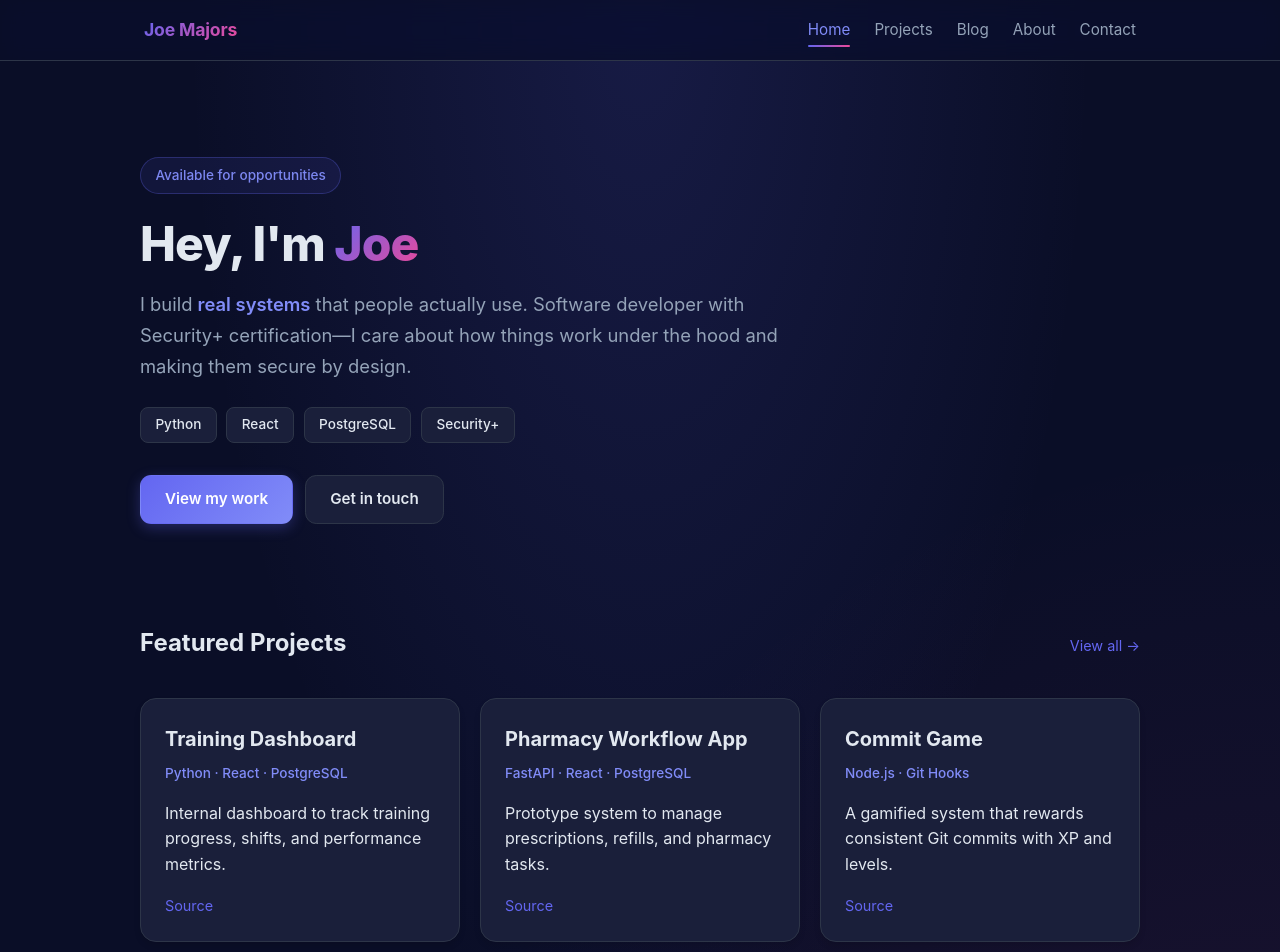
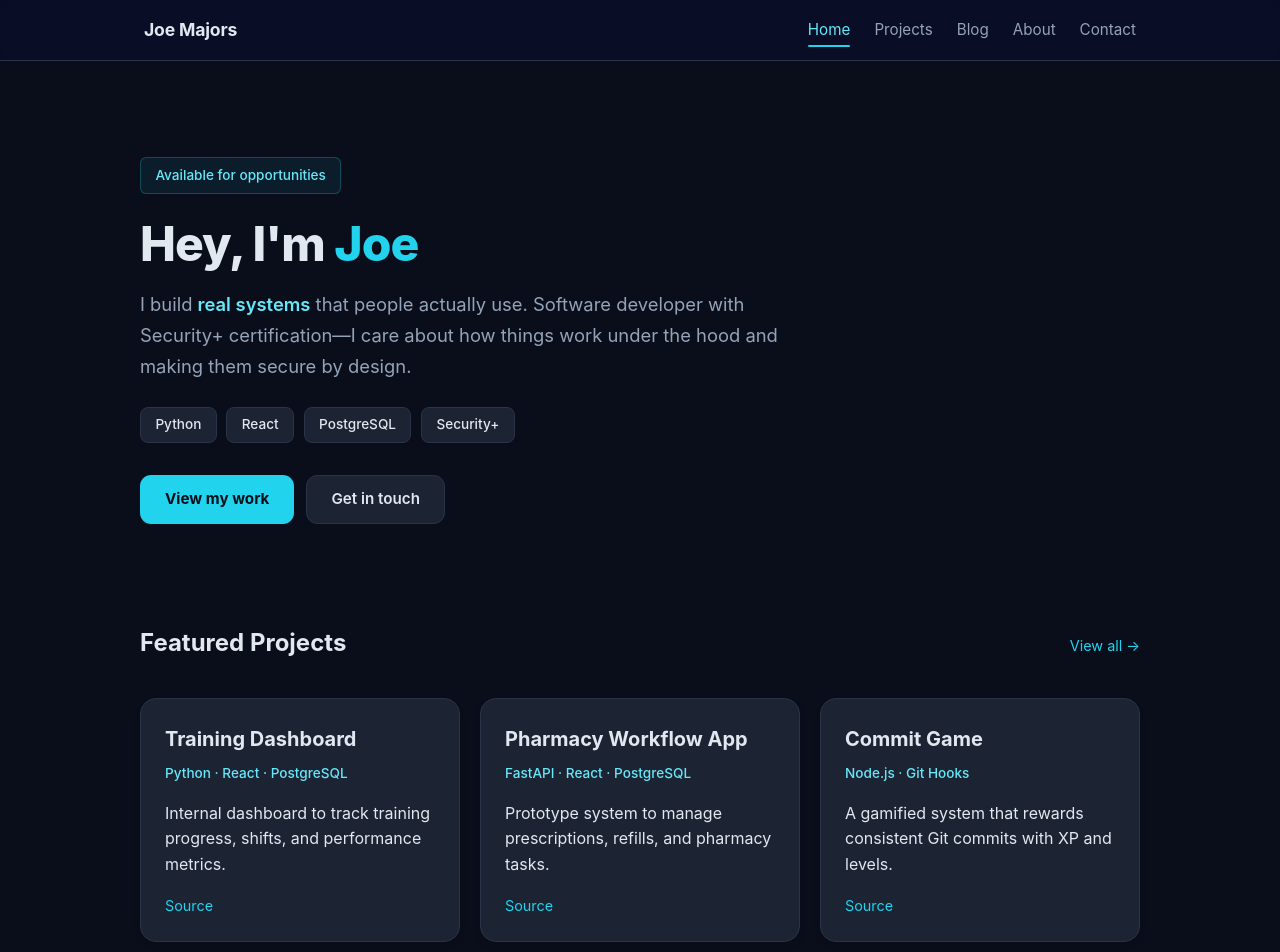
Before and after one commit to DyslexicLemons/Joes-Website, a React (Vite) app: page / in a window 1280 px wide. Shown: the top 952 px of the page. Built offline with nearby package versions, Linux system fonts and the light colour scheme; no server answers.

Commit message:
Add post deletion for admins and fix placeholder footer links

```diff
--- a/src/components/Footer.jsx
+++ b/src/components/Footer.jsx
@@ -6,15 +6,15 @@ function Footer() {
       <div className="container footer-inner">
         <p>© {year} Joe Majors. All rights reserved.</p>
         <p className="footer-links">
-          <a href="https://github.com/YOUR_GITHUB" target="_blank" rel="noreferrer">
+          <a href="https://github.com/DyslexicLemons" target="_blank" rel="noreferrer">
             GitHub
           </a>
           <span>·</span>
-          <a href="https://www.linkedin.com/in/YOUR_LINKEDIN" target="_blank" rel="noreferrer">
+          <a href="https://www.linkedin.com/in/joseph-majors-dfwl13123/" target="_blank" rel="noreferrer">
             LinkedIn
           </a>
           <span>·</span>
-          <a href="mailto:youremail@example.com">Email</a>
+          <a href="mailto:jmajors200@gmail.com">Email</a>
         </p>
       </div>
     </footer>
--- a/src/components/PostCard.jsx
+++ b/src/components/PostCard.jsx
@@ -1,6 +1,6 @@
 import { Link } from "react-router-dom";
 
-function PostCard({ post, isAdmin }) {
+function PostCard({ post, isAdmin, onDelete }) {
   return (
     <article className="card">
       <h3>
@@ -11,9 +11,19 @@ function PostCard({ post, isAdmin }) {
         {post.date} · {post.tags.join(", ")}
       </p>
       <p>{post.excerpt}</p>
-      <Link to={`/blog/${post.slug}`} className="read-more">
-        Read more →
-      </Link>
+      <div className="card-actions">
+        <Link to={`/blog/${post.slug}`} className="read-more">
+          Read more →
+        </Link>
+        {isAdmin && (
+          <button
+            className="btn-danger"
+            onClick={() => onDelete(post.slug)}
+          >
+            Delete
+          </button>
+        )}
+      </div>
     </article>
   );
 }
--- a/src/pages/Blog.jsx
+++ b/src/pages/Blog.jsx
@@ -1,6 +1,6 @@
 import { useEffect, useState } from "react";
 import { Link } from "react-router-dom";
-import { collection, getDocs, orderBy, query } from "firebase/firestore";
+import { collection, getDocs, orderBy, query, deleteDoc, doc } from "firebase/firestore";
 import { db } from "../firebase.js";
 import { useAuth } from "../context/AuthContext.jsx";
 import PostCard from "../components/PostCard.jsx";
@@ -10,12 +10,22 @@ function Blog() {
   const [posts, setPosts] = useState([]);
   const [loading, setLoading] = useState(true);
 
+  async function handleDelete(slug) {
+    if (!window.confirm(`Delete post "${slug}"? This cannot be undone.`)) return;
+    try {
+      await deleteDoc(doc(db, "posts", slug));
+      setPosts((prev) => prev.filter((p) => p.slug !== slug));
+    } catch (err) {
+      console.error("Failed to delete post", err);
+    }
+  }
+
   useEffect(() => {
     async function loadPosts() {
       try {
         const q = query(collection(db, "posts"), orderBy("date", "desc"));
         const snapshot = await getDocs(q);
-        const list = snapshot.docs.map((doc) => doc.data());
+        const list = snapshot.docs.map((d) => d.data());
         setPosts(list);
       } catch (err) {
         console.error("Failed to load posts", err);
@@ -51,7 +61,7 @@ function Blog() {
       <div className="stack">
         {visiblePosts.length === 0 && <p>No posts yet.</p>}
         {visiblePosts.map((post) => (
-          <PostCard key={post.slug} post={post} isAdmin={!!user} />
+          <PostCard key={post.slug} post={post} isAdmin={!!user} onDelete={handleDelete} />
         ))}
       </div>
     </div>
--- a/src/styles.css
+++ b/src/styles.css
@@ -1,17 +1,14 @@
 :root {
-  --bg: #0a0e27;
-  --bg-alt: #0f1629;
-  --surface: #13182e;
-  --surface-elevated: #1a1f3a;
-  --border-subtle: #2d3548;
+  --bg: #0a0e1a;
+  --bg-alt: #0e1220;
+  --surface: #111827;
+  --surface-elevated: #1c2333;
+  --border-subtle: #2a3347;
   --text: #e2e8f0;
   --muted: #94a3b8;
-  --accent: #6366f1;
-  --accent-hover: #818cf8;
-  --accent-soft: rgba(99, 102, 241, 0.1);
-  --accent-secondary: #ec4899;
-  --gradient-start: #6366f1;
-  --gradient-end: #ec4899;
+  --accent: #22d3ee;
+  --accent-hover: #67e8f9;
+  --accent-soft: rgba(34, 211, 238, 0.08);
 }
 
 *,
@@ -24,9 +21,7 @@ body {
   margin: 0;
   font-family: -apple-system, BlinkMacSystemFont, "Segoe UI", "Inter", system-ui,
     sans-serif;
-  background: radial-gradient(ellipse at top, rgba(99, 102, 241, 0.15) 0%, transparent 50%),
-    radial-gradient(ellipse at bottom right, rgba(236, 72, 153, 0.1) 0%, transparent 50%),
-    var(--bg);
+  background: var(--bg);
   color: var(--text);
   min-height: 100vh;
   line-height: 1.6;
@@ -74,10 +69,7 @@ a:hover {
   font-weight: 700;
   letter-spacing: -0.01em;
   font-size: 1.1rem;
-  background: linear-gradient(135deg, var(--gradient-start), var(--gradient-end));
-  -webkit-background-clip: text;
-  background-clip: text;
-  -webkit-text-fill-color: transparent;
+  color: var(--text);
 }
 
 nav .nav-link {
@@ -105,7 +97,7 @@ nav .nav-link.active::after {
   left: 0;
   right: 0;
   height: 2px;
-  background: linear-gradient(90deg, var(--gradient-start), var(--gradient-end));
+  background: var(--accent);
   border-radius: 2px;
 }
 
@@ -116,10 +108,10 @@ nav .nav-link.active::after {
   font-weight: 600;
   text-transform: uppercase;
   letter-spacing: 0.05em;
-  color: var(--accent-secondary);
-  background: rgba(236, 72, 153, 0.1);
-  border: 1px solid rgba(236, 72, 153, 0.3);
-  border-radius: 999px;
+  color: var(--muted);
+  background: var(--surface-elevated);
+  border: 1px solid var(--border-subtle);
+  border-radius: 0.4rem;
 }
 
 /* Layout */
@@ -151,22 +143,12 @@ nav .nav-link.active::after {
   display: inline-block;
   padding: 0.4rem 0.9rem;
   background: var(--accent-soft);
-  border: 1px solid rgba(99, 102, 241, 0.3);
-  border-radius: 999px;
+  border: 1px solid rgba(34, 211, 238, 0.25);
+  border-radius: 0.4rem;
   font-size: 0.85rem;
   font-weight: 500;
   color: var(--accent-hover);
   margin-bottom: 1.5rem;
-  animation: pulse 2s ease-in-out infinite;
-}
-
-@keyframes pulse {
-  0%, 100% {
-    opacity: 1;
-  }
-  50% {
-    opacity: 0.8;
-  }
 }
 
 .hero-title {
@@ -178,11 +160,7 @@ nav .nav-link.active::after {
 }
 
 .name-highlight {
-  background: linear-gradient(135deg, var(--gradient-start), var(--gradient-end));
-  -webkit-background-clip: text;
-  background-clip: text;
-  -webkit-text-fill-color: transparent;
-  position: relative;
+  color: var(--accent);
 }
 
 .hero-subtitle {
@@ -217,7 +195,6 @@ nav .nav-link.active::after {
 }
 
 .skill-tag:hover {
-  transform: translateY(-2px);
   border-color: var(--accent);
   background: var(--accent-soft);
   color: var(--accent-hover);
@@ -245,14 +222,13 @@ nav .nav-link.active::after {
 }
 
 .btn {
-  background: linear-gradient(135deg, var(--accent), var(--accent-hover));
-  color: white;
-  box-shadow: 0 4px 14px rgba(99, 102, 241, 0.3);
+  background: var(--accent);
+  color: #0a0e1a;
+  font-weight: 700;
 }
 
 .btn:hover {
-  transform: translateY(-2px);
-  box-shadow: 0 6px 20px rgba(99, 102, 241, 0.4);
+  background: var(--accent-hover);
   text-decoration: none;
 }
 
@@ -265,7 +241,6 @@ nav .nav-link.active::after {
 .btn-secondary:hover {
   background: var(--surface);
   border-color: var(--accent);
-  transform: translateY(-2px);
   text-decoration: none;
 }
 
@@ -308,26 +283,8 @@ nav .nav-link.active::after {
   overflow: hidden;
 }
 
-.card::before {
-  content: '';
-  position: absolute;
-  top: 0;
-  left: 0;
-  right: 0;
-  height: 3px;
-  background: linear-gradient(90deg, var(--gradient-start), var(--gradient-end));
-  opacity: 0;
-  transition: opacity 0.3s ease;
-}
-
 .card:hover {
-  transform: translateY(-4px);
   border-color: var(--accent);
-  box-shadow: 0 12px 24px rgba(99, 102, 241, 0.2);
-}
-
-.card:hover::before {
-  opacity: 1;
 }
 
 .card h3 {
@@ -369,18 +326,41 @@ nav .nav-link.active::after {
   font-weight: 600;
   text-transform: uppercase;
   letter-spacing: 0.05em;
-  color: var(--accent-secondary);
-  background: rgba(236, 72, 153, 0.1);
-  border: 1px solid rgba(236, 72, 153, 0.3);
-  border-radius: 999px;
+  color: var(--muted);
+  background: var(--surface-elevated);
+  border: 1px solid var(--border-subtle);
+  border-radius: 0.3rem;
   vertical-align: middle;
+}
+
+.card-actions {
+  display: flex;
+  align-items: center;
+  gap: 1rem;
+  margin-top: 0.5rem;
 }
 
 .read-more {
   display: inline-block;
-  margin-top: 0.5rem;
   font-size: 0.9rem;
   color: var(--accent);
+}
+
+.btn-danger {
+  display: inline-block;
+  padding: 0.3rem 0.75rem;
+  font-size: 0.8rem;
+  background: transparent;
+  color: #ef4444;
+  border: 1px solid #ef4444;
+  border-radius: 0.5rem;
+  cursor: pointer;
+  transition: background 0.2s ease, color 0.2s ease;
+}
+
+.btn-danger:hover {
+  background: #ef4444;
+  color: white;
 }
 
 /* Page headers */
@@ -413,13 +393,12 @@ nav .nav-link.active::after {
 
 .about-section:hover {
   border-color: var(--accent);
-  box-shadow: 0 4px 12px rgba(99, 102, 241, 0.1);
 }
 
 .about-section h2 {
   margin-top: 0;
   margin-bottom: 0.75rem;
-  color: var(--accent-hover);
+  color: var(--text);
   font-size: 1.4rem;
 }
 
@@ -439,7 +418,7 @@ nav .nav-link.active::after {
 }
 
 .about-section strong {
-  color: var(--accent-hover);
+  color: var(--text);
   font-weight: 600;
 }
 
```
